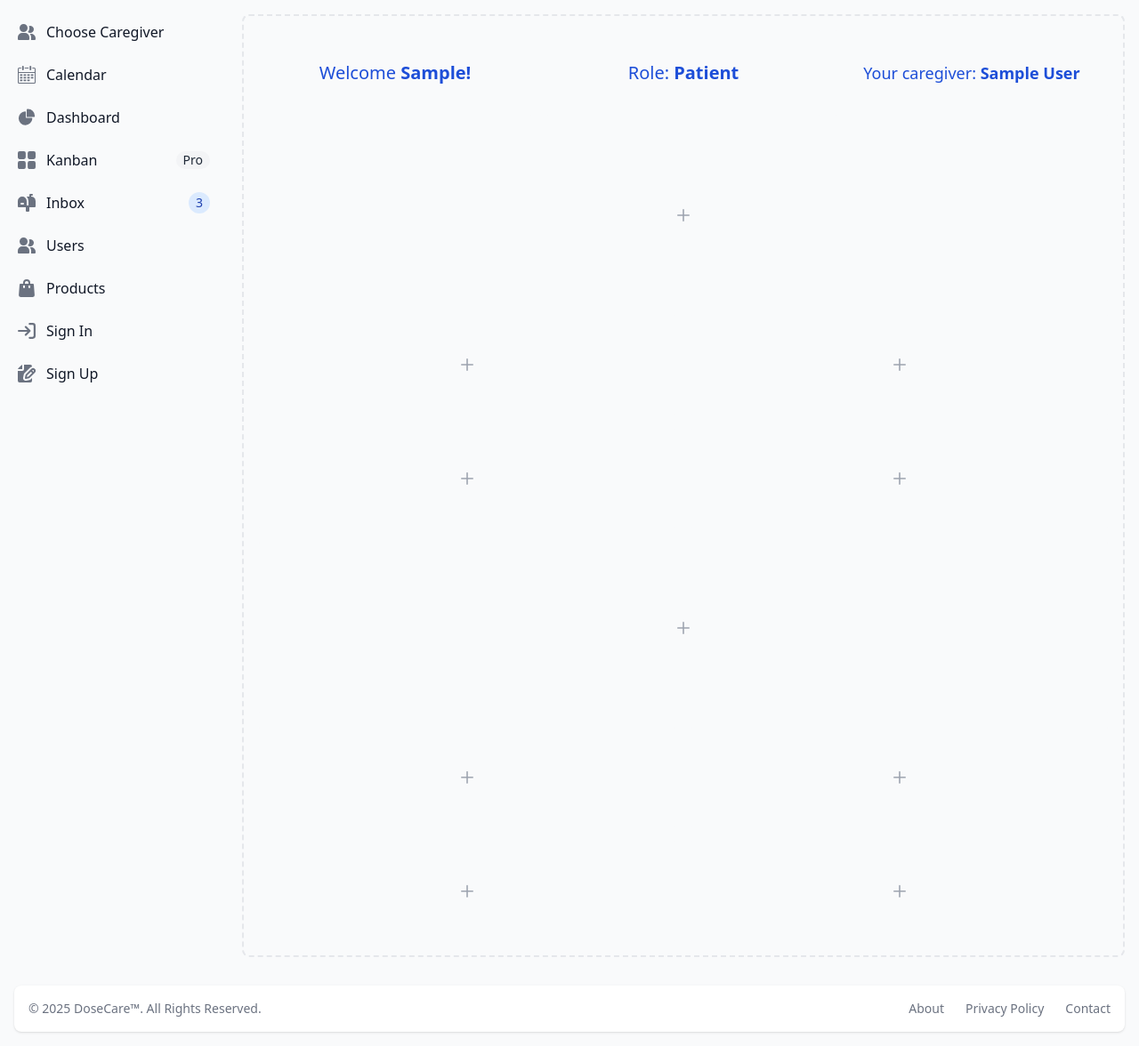
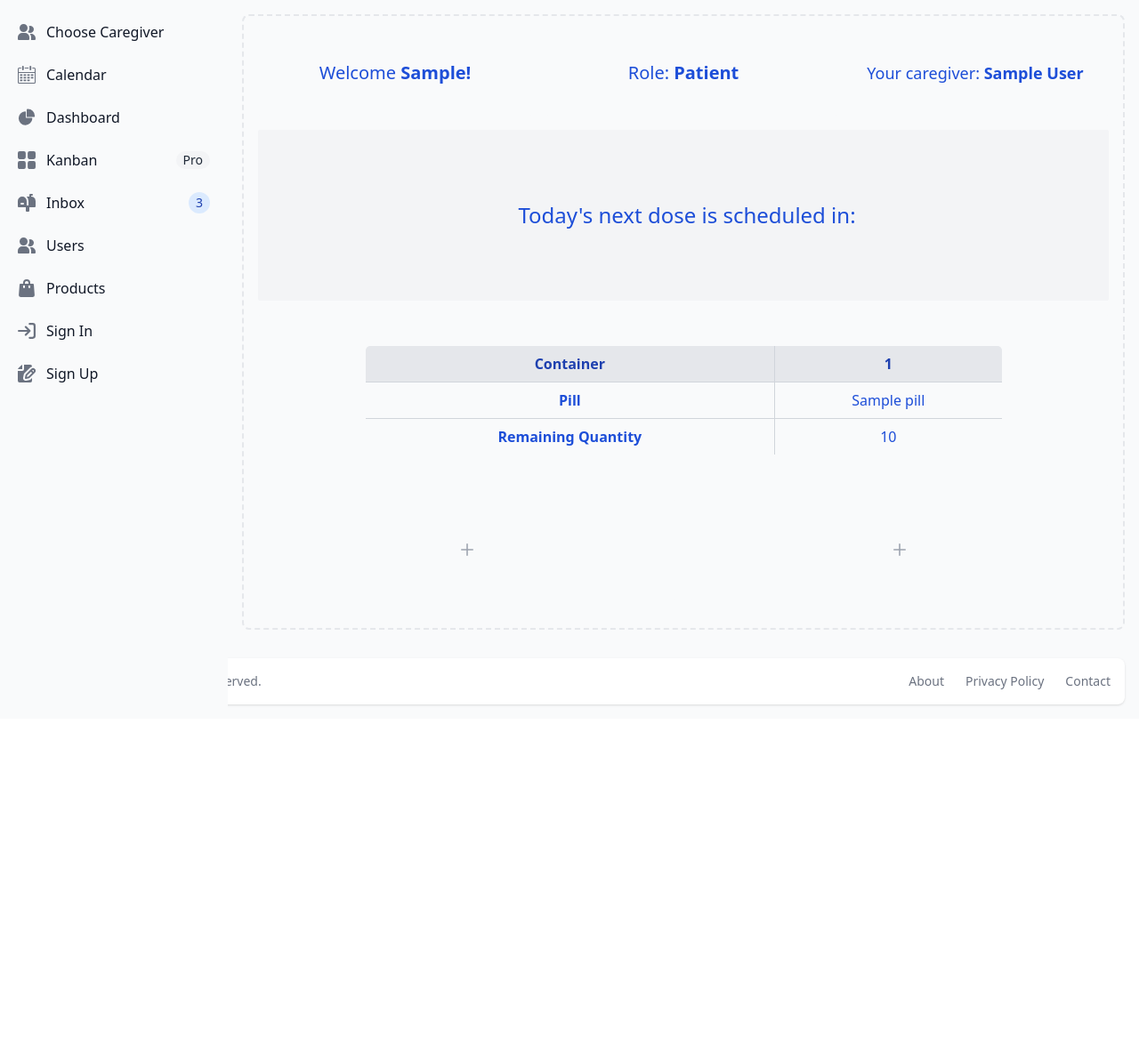
Before and after one commit to Steven-Mansour/DoseCare, a Flask app: page /home in a window 1280 px wide. Shown: the part 72-1248 px from the top of the page at 89% size. After the commit the page ends 866 px from the top, so only its background shows below. Run offline with Flask 3, Linux system fonts and the light colour scheme; a user stored in the database is signed in; tables that the repository leaves empty hold one stand-in row (values such as "Sample post").

Commit message:
Add dashboard for patients

```diff
--- a/main.py
+++ b/main.py
@@ -5,19 +5,18 @@
 from datetime import datetime, timedelta
 from messages import sendMessage
 
-
 main = Blueprint('main', __name__)
 
 
 @main.route('/')
 def index():
-
     return redirect(url_for('main.home'))
 
 
 @main.route('/home')
 @login_required
 def home():
+
     return render_template("home.html", user=current_user.get_stats())
 
 
@@ -25,6 +24,8 @@
 @login_required
 def profile():
     return render_template("profile.html", user=current_user.get_info())
+
+
 # @main.route('/assignPharmacy')
 # @login_required
 # def assignPharmacy():
@@ -35,6 +36,15 @@
 #     patient = Patient.query.first_or_404(patient)
 #     pharmacy = patient.pharmacy
 #     return render_template("assignPharmacy.html", user=current_user.get_info(), pharmacy=pharmacy)
+
+@main.route('/getNextDose/<int:patient_id>')
+@login_required
+def getNextDose(patient_id):
+    if (current_user.get_info()['role'] != 'patient'):
+        flash("You are not allowed to access this page")
+        return redirect(url_for('main.home'))
+    patient = Patient.query.filter_by(patientID=patient_id).first()
+    return f"{patient.get_next_dose()}"
 
 
 @main.route('/viewCalendar/<int:patient_id>')
@@ -54,7 +64,8 @@
                            cal=monthlySched["cal"],
                            year=monthlySched["current_year"],
                            month=monthlySched["month_name"],
-                           daily_pills=monthlySched["daily_pills"])
+                           daily_pills=monthlySched["daily_pills"],
+                           current_day=monthlySched["current_day"])
 
 
 @main.route('/createSchedule/<int:patient_id>')
--- a/static/css/output.css
+++ b/static/css/output.css
@@ -2016,6 +2012,14 @@
   width: 100%;
 }
 
+.w-3\/4 {
+  width: 75%;
+}
+
+.max-w-4xl {
+  max-width: 56rem;
+}
+
 .max-w-md {
   max-width: 28rem;
 }
@@ -2024,16 +2028,16 @@
   max-width: 1280px;
 }
 
-.max-w-4xl {
-  max-width: 56rem;
-}
-
 .flex-1 {
   flex: 1 1 0%;
 }
 
 .shrink-0 {
   flex-shrink: 0;
+}
+
+.table-auto {
+  table-layout: auto;
 }
 
 .border-collapse {
@@ -2140,14 +2144,22 @@
        column-gap: 4.5rem;
 }
 
+.gap-x-4 {
+  -moz-column-gap: 1rem;
+       column-gap: 1rem;
+}
+
 .gap-x-6 {
   -moz-column-gap: 1.5rem;
        column-gap: 1.5rem;
 }
 
-.gap-x-4 {
-  -moz-column-gap: 1rem;
-       column-gap: 1rem;
+.gap-y-4 {
+  row-gap: 1rem;
+}
+
+.gap-y-2 {
+  row-gap: 0.5rem;
 }
 
 .space-y-2 > :not([hidden]) ~ :not([hidden]) {
@@ -2162,12 +2174,8 @@
   margin-bottom: calc(1rem * var(--tw-space-y-reverse));
 }
 
-.overflow-scroll {
-  overflow: scroll;
-}
-
-.overflow-x-auto {
-  overflow-x: auto;
+.overflow-hidden {
+  overflow: hidden;
 }
 
 .overflow-y-auto {
@@ -2473,6 +2481,11 @@
   color: rgb(37 99 235 / var(--tw-text-opacity, 1));
 }
 
+.text-blue-700 {
+  --tw-text-opacity: 1;
+  color: rgb(29 78 216 / var(--tw-text-opacity, 1));
+}
+
 .text-blue-800 {
   --tw-text-opacity: 1;
   color: rgb(30 64 175 / var(--tw-text-opacity, 1));
@@ -2503,29 +2521,29 @@
   color: rgb(17 24 39 / var(--tw-text-opacity, 1));
 }
 
+.text-green-600 {
+  --tw-text-opacity: 1;
+  color: rgb(22 163 74 / var(--tw-text-opacity, 1));
+}
+
+.text-red-600 {
+  --tw-text-opacity: 1;
+  color: rgb(220 38 38 / var(--tw-text-opacity, 1));
+}
+
 .text-white {
   --tw-text-opacity: 1;
   color: rgb(255 255 255 / var(--tw-text-opacity, 1));
 }
 
-.text-gray-700 {
+.text-blue-400 {
   --tw-text-opacity: 1;
-  color: rgb(55 65 81 / var(--tw-text-opacity, 1));
-}
-
-.text-blue-700 {
+  color: rgb(96 165 250 / var(--tw-text-opacity, 1));
+}
+
+.text-gray-300 {
   --tw-text-opacity: 1;
-  color: rgb(29 78 216 / var(--tw-text-opacity, 1));
-}
-
-.text-green-600 {
-  --tw-text-opacity: 1;
-  color: rgb(22 163 74 / var(--tw-text-opacity, 1));
-}
-
-.text-red-600 {
-  --tw-text-opacity: 1;
-  color: rgb(220 38 38 / var(--tw-text-opacity, 1));
+  color: rgb(209 213 219 / var(--tw-text-opacity, 1));
 }
 
 .shadow {
--- a/templates/home.html
+++ b/templates/home.html
@@ -15,42 +15,63 @@
         </p>
     </div>
     <div class="flex items-center justify-center h-24 rounded-sm bg-gray-50 dark:bg-gray-800">
-        <p class="text-2xl text-gray-400 dark:text-gray-500">
-        <p class="text-lg text-blue-700 dark:text-gray-300">
+        <p class="ml-2 text-lg text-blue-700 dark:text-gray-300">
             {%if user.role == 'patient'%}
             Your caregiver: <b>{{user.caregiver.firstName|capitalize}} {{user.caregiver.lastName|capitalize}}</b>
             {%endif%}
         </p>
-        </p>
+
     </div>
 </div>
-<div class="flex items-center justify-center h-48 mb-4 rounded-sm bg-gray-50 dark:bg-gray-800">
-    <p class="text-2xl text-gray-400 dark:text-gray-500">
-        <svg class="w-3.5 h-3.5" aria-hidden="true" xmlns="http://www.w3.org/2000/svg" fill="none" viewBox="0 0 18 18">
-            <path stroke="currentColor" stroke-linecap="round" stroke-linejoin="round" stroke-width="2"
-                d="M9 1v16M1 9h16" />
-        </svg>
-    </p>
+{%if user.role == 'patient'%}
+<div class="flex items-center bg-gray-100 justify-center h-48 mb-4 rounded-sm  dark:bg-gray-800">
+    <div class="flex flex-col gap-y-2 items-center justify-center ml-2 text-2xl text-gray-400  dark:text-gray-600">
+
+        <div class="flex items-center flex-col justify-center text-2xl text-blue-700  dark:text-gray-300">
+            Today's next dose is scheduled in: <div class="countdown text-4xl font-bold" id="countdown"></div>
+        </div>
+
+        {%for entry in user.nextDose%}
+        {%if loop.index == 1 %}
+        <div class="hidden" id="countdown-val">{{entry["prop"].time}}</div>
+        {%endif%}
+        {{entry["pill"]}} {% if not loop.last %}&#8226;{% endif %}
+        {%endfor%}
+
+    </div>
 </div>
+<div class="flex items-center  justify-center h-48 mb-4 rounded-sm bg-gray-50 dark:bg-gray-800">
+
+    <table
+        class=" dark:text-blue-300 text-blue-700 rounded-md table-auto overflow-hidden w-3/4 border-collapse text-center border border-gray-300">
+        <thead>
+            <tr class="bg-gray-200 dark:bg-blue-600 text-blue-800 dark:text-gray-200">
+                <th class="p-2 border border-gray-300 ">Container</th>
+                {% for container in user.remQty %}
+                <th class="p-2 border border-gray-300">{{ container.container }}</th>
+                {% endfor %}
+            </tr>
+        </thead>
+        <tbody>
+            <tr>
+                <td class="p-2 border border-gray-300 font-bold">Pill</td>
+                {% for container in user.remQty %}
+                <td class="p-2 border border-gray-300">{{ container.pill }}</td>
+                {% endfor %}
+            </tr>
+            <tr>
+                <td class="p-2 border border-gray-300 font-bold">Remaining Quantity</td>
+                {% for container in user.remQty %}
+                <td class="p-2 border border-gray-300">{{ container.qty }}</td>
+                {% endfor %}
+            </tr>
+
+        </tbody>
+    </table>
+</div>
+{%endif%}
 <div class="grid grid-cols-2 gap-4 mb-4">
-    <div class="flex items-center justify-center rounded-sm bg-gray-50 h-28 dark:bg-gray-800">
-        <p class="text-2xl text-gray-400 dark:text-gray-500">
-            <svg class="w-3.5 h-3.5" aria-hidden="true" xmlns="http://www.w3.org/2000/svg" fill="none"
-                viewBox="0 0 18 18">
-                <path stroke="currentColor" stroke-linecap="round" stroke-linejoin="round" stroke-width="2"
-                    d="M9 1v16M1 9h16" />
-            </svg>
-        </p>
-    </div>
-    <div class="flex items-center justify-center rounded-sm bg-gray-50 h-28 dark:bg-gray-800">
-        <p class="text-2xl text-gray-400 dark:text-gray-500">
-            <svg class="w-3.5 h-3.5" aria-hidden="true" xmlns="http://www.w3.org/2000/svg" fill="none"
-                viewBox="0 0 18 18">
-                <path stroke="currentColor" stroke-linecap="round" stroke-linejoin="round" stroke-width="2"
-                    d="M9 1v16M1 9h16" />
-            </svg>
-        </p>
-    </div>
+
     <div class="flex items-center justify-center rounded-sm bg-gray-50 h-28 dark:bg-gray-800">
         <p class="text-2xl text-gray-400 dark:text-gray-500">
             <svg class="w-3.5 h-3.5" aria-hidden="true" xmlns="http://www.w3.org/2000/svg" fill="none"
@@ -70,50 +91,40 @@
         </p>
     </div>
 </div>
-<div class="flex items-center justify-center h-48 mb-4 rounded-sm bg-gray-50 dark:bg-gray-800">
-    <p class="text-2xl text-gray-400 dark:text-gray-500">
-        <svg class="w-3.5 h-3.5" aria-hidden="true" xmlns="http://www.w3.org/2000/svg" fill="none" viewBox="0 0 18 18">
-            <path stroke="currentColor" stroke-linecap="round" stroke-linejoin="round" stroke-width="2"
-                d="M9 1v16M1 9h16" />
-        </svg>
-    </p>
-</div>
-<div class="grid grid-cols-2 gap-4">
-    <div class="flex items-center justify-center rounded-sm bg-gray-50 h-28 dark:bg-gray-800">
-        <p class="text-2xl text-gray-400 dark:text-gray-500">
-            <svg class="w-3.5 h-3.5" aria-hidden="true" xmlns="http://www.w3.org/2000/svg" fill="none"
-                viewBox="0 0 18 18">
-                <path stroke="currentColor" stroke-linecap="round" stroke-linejoin="round" stroke-width="2"
-                    d="M9 1v16M1 9h16" />
-            </svg>
-        </p>
-    </div>
-    <div class="flex items-center justify-center rounded-sm bg-gray-50 h-28 dark:bg-gray-800">
-        <p class="text-2xl text-gray-400 dark:text-gray-500">
-            <svg class="w-3.5 h-3.5" aria-hidden="true" xmlns="http://www.w3.org/2000/svg" fill="none"
-                viewBox="0 0 18 18">
-                <path stroke="currentColor" stroke-linecap="round" stroke-linejoin="round" stroke-width="2"
-                    d="M9 1v16M1 9h16" />
-            </svg>
-        </p>
-    </div>
-    <div class="flex items-center justify-center rounded-sm bg-gray-50 h-28 dark:bg-gray-800">
-        <p class="text-2xl text-gray-400 dark:text-gray-500">
-            <svg class="w-3.5 h-3.5" aria-hidden="true" xmlns="http://www.w3.org/2000/svg" fill="none"
-                viewBox="0 0 18 18">
-                <path stroke="currentColor" stroke-linecap="round" stroke-linejoin="round" stroke-width="2"
-                    d="M9 1v16M1 9h16" />
-            </svg>
-        </p>
-    </div>
-    <div class="flex items-center justify-center rounded-sm bg-gray-50 h-28 dark:bg-gray-800">
-        <p class="text-2xl text-gray-400 dark:text-gray-500">
-            <svg class="w-3.5 h-3.5" aria-hidden="true" xmlns="http://www.w3.org/2000/svg" fill="none"
-                viewBox="0 0 18 18">
-                <path stroke="currentColor" stroke-linecap="round" stroke-linejoin="round" stroke-width="2"
-                    d="M9 1v16M1 9h16" />
-            </svg>
-        </p>
-    </div>
-</div>
+<script>
+    // Example next dose time (next dose at 10:30 AM)
+    const nextDoseTimeStr = document.getElementById("countdown-val").textContent.trim(); // Jinja or any other template variable
+    const nextDoseTimeParts = nextDoseTimeStr.split(':'); // Split time into hours and minutes
+    const nextDoseTime = new Date();
+
+    // Set the time based on the backend value (next dose time)
+    nextDoseTime.setHours(nextDoseTimeParts[0], nextDoseTimeParts[1], 0, 0);
+
+    // Function to update the countdown
+    function updateCountdown() {
+        const now = new Date();
+        let timeDiff = nextDoseTime - now; // Time difference in milliseconds
+
+        // If timeDiff is negative, the dose time has passed today, set for the next day
+        if (timeDiff < 0) {
+            nextDoseTime.setDate(nextDoseTime.getDate() + 1); // Set for the next day
+            timeDiff = nextDoseTime - now; // Recalculate the time difference
+        }
+
+        // Calculate hours, minutes, and seconds
+        const hours = Math.floor(timeDiff / (1000 * 60 * 60));
+        const minutes = Math.floor((timeDiff % (1000 * 60 * 60)) / (1000 * 60));
+        const seconds = Math.floor((timeDiff % (1000 * 60)) / 1000);
+
+        // Display the countdown
+        document.getElementById("countdown").textContent =
+            `${hours}h ${minutes}m ${seconds}s`;
+
+        // Update every second
+        setTimeout(updateCountdown, 1000);
+    }
+
+    // Start the countdown
+    updateCountdown();
+</script>
 {%endblock%}
```
Also changed, not shown: other parts of static/css/output.css (+60 -53 lines), models.py (+50 -3 lines), templates/calendar.html (+5 -2 lines).
